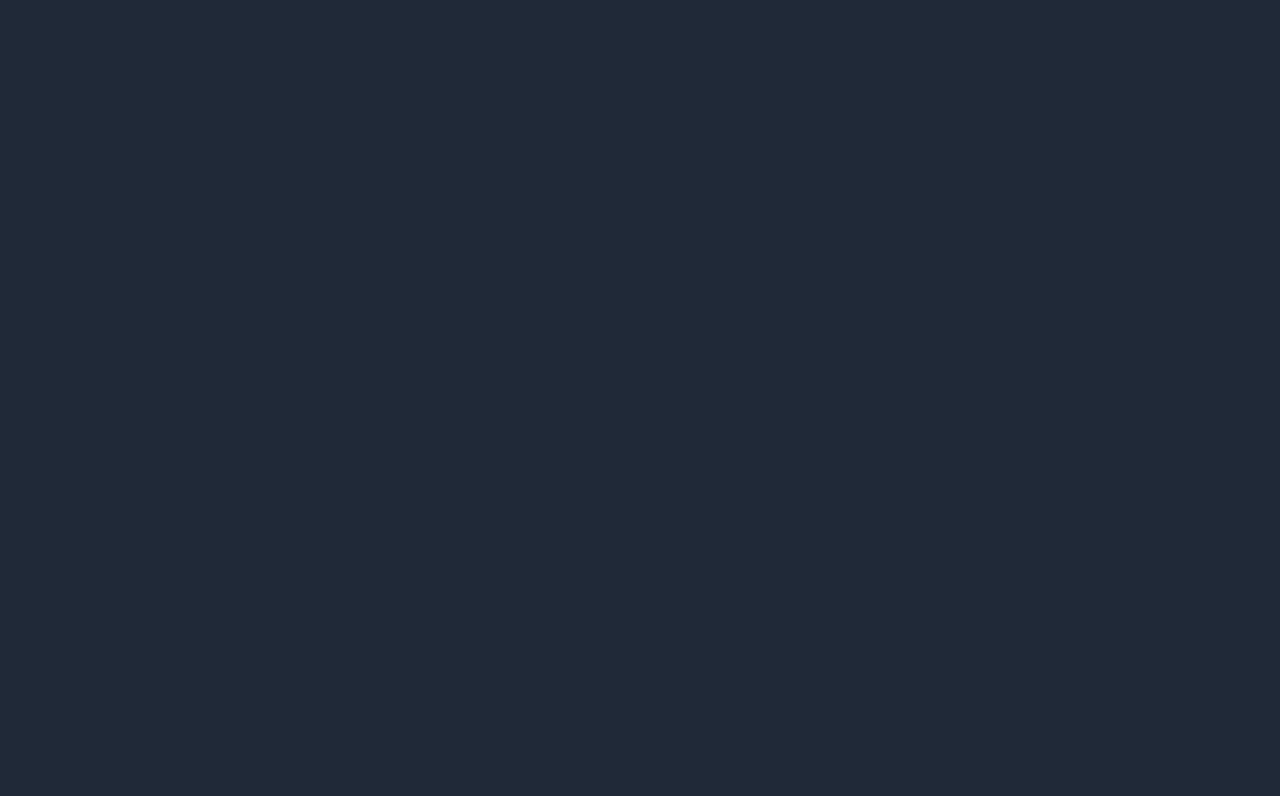
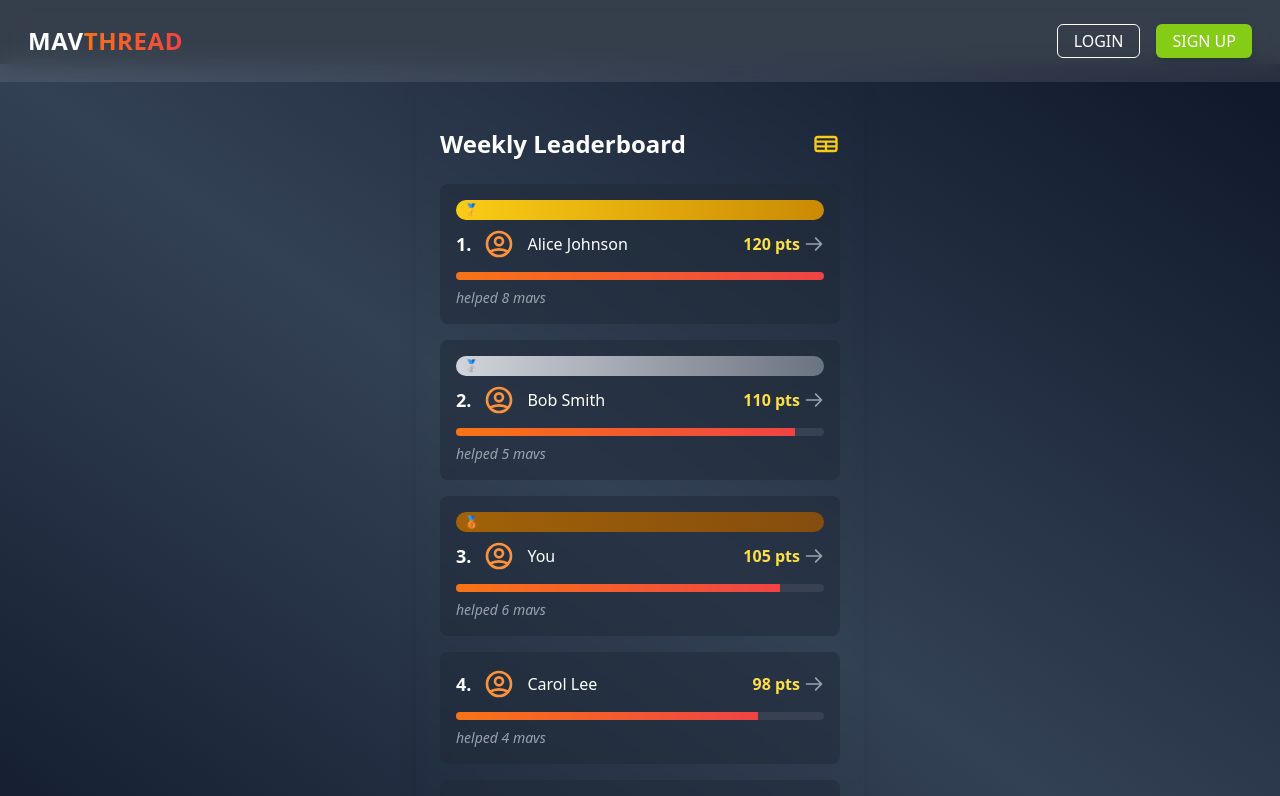
Before and after one commit to Saugat1017/MavThread, a React (Vite) app in the folder frontend/: page /leaderboard in a window 1280 px wide. Before the commit this address had no page. Shown: the top 796 px of the page. Built offline with nearby package versions, Linux system fonts and the light colour scheme.

Commit message:
WeeklyLeaderBoard Page Update

```diff
--- a/frontend/package.json
+++ b/frontend/package.json
@@ -11,6 +11,7 @@
   },
   "dependencies": {
     "@heroicons/react": "^1.0.6",
+    "framer-motion": "^12.23.6",
     "react": "^19.1.0",
     "react-dom": "^19.1.0",
     "react-router-dom": "^7.6.3",
--- a/frontend/src/App.jsx
+++ b/frontend/src/App.jsx
@@ -6,6 +6,7 @@ import HomePage from './pages/Home'
 import Signup from './pages/SignUp'
 import Login from './pages/Login'
 import Threads from './pages/Threads'
+import WeeklyLeaderboardPage from './pages/WeeklyLeaderBoardPage'
 
 
 export default function App() {
@@ -16,6 +17,7 @@ export default function App() {
         <Route path="/signup" element={<Signup />} />
         <Route path="/login" element={<Login />} />
         <Route path="/threads" element={<Threads />} />
+        <Route path="/leaderboard" element={<WeeklyLeaderboardPage />} />
 
       </Route>
     </Routes>
--- a/frontend/src/components/Footer/Footer.jsx
+++ b/frontend/src/components/Footer/Footer.jsx
@@ -1,4 +1,5 @@
 import React from "react";
+import { useNavigate } from "react-router-dom";
 import {
   ThumbUpIcon,
   HeartIcon,
@@ -10,29 +11,51 @@ import {
   UserCircleIcon,
 } from '@heroicons/react/outline'
 
-export default function Footer () {
-    return(
-        <>{/* 📱 Bottom Nav */}
+
+
+export default function Footer() {
+
+  const navigate = useNavigate()
+
+  const handleHomeClick = () => {
+    navigate("/")
+  }
+
+  const handleLeaderBoardClick = () => {
+    navigate("/leaderboard")
+  }
+
+  const handleSettingClick = () => {
+    navigate("/settings")
+  }
+
+  const handleProfileClick = () => {
+    navigate("/profile")
+  }
+
+
+  return (
+    <>{/* 📱 Bottom Nav */}
       <nav className="bg-gray-900 border-t border-gray-700 py-3 fixed bottom-0 inset-x-0">
         <div className="container mx-auto px-8 flex justify-between text-gray-500">
           <button className="flex flex-col items-center hover:text-orange-400 transition">
-            <HomeIcon className="h-6 w-6" />
+            <HomeIcon className="h-6 w-6" onClick={handleHomeClick}/>
             <span className="text-xs">Home</span>
           </button>
-          <button className="flex flex-col items-center hover:text-orange-400 transition">
+          <button className="flex flex-col items-center hover:text-orange-400 transition" onClick={handleLeaderBoardClick}>
             <TrophyIcon className="h-6 w-6" />
             <span className="text-xs">LeaderBoard</span>
           </button>
-          <button className="flex flex-col items-center hover:text-orange-400 transition">
+          <button className="flex flex-col items-center hover:text-orange-400 transition" onClick={handleSettingClick}>
             <CogIcon className="h-6 w-6" />
             <span className="text-xs">Settings</span>
           </button>
-          <button className="flex flex-col items-center hover:text-orange-400 transition">
+          <button className="flex flex-col items-center hover:text-orange-400 transition" onClick={handleProfileClick}>
             <UserCircleIcon className="h-6 w-6" />
             <span className="text-xs">Profile</span>
           </button>
         </div>
       </nav>
-      </>
-    )
+    </>
+  )
 }
--- /dev/null
+++ b/frontend/src/components/WeeklyLeaderBoard.jsx
@@ -0,0 +1,114 @@
+// src/components/WeeklyLeaderboard.jsx
+import React, { useState, useEffect } from 'react'
+import {
+  TableIcon as TrophyIcon,
+  UserCircleIcon,
+  ArrowRightIcon,
+} from '@heroicons/react/outline'
+import { useNavigate } from 'react-router-dom'
+
+const mockData = [
+  { id: 1, name: 'Alice Johnson', points: 120, helped:  8 },
+  { id: 2, name: 'Bob Smith',     points: 110, helped:  5 },
+  { id: 3, name: 'You',           points: 105, helped:  6 },
+  { id: 4, name: 'Carol Lee',     points:  98, helped:  4 },
+  { id: 5, name: 'Danielle Ray',  points:  92, helped:  3 },
+  { id: 6, name: 'Evan Cole',     points:  88, helped:  2 },
+]
+
+export default function WeeklyLeaderboard() {
+  const [leaders, setLeaders] = useState([])
+  const navigate = useNavigate()
+
+  useEffect(() => {
+    const top5 = [...mockData]
+      .sort((a, b) => b.points - a.points)
+      .slice(0, 5)
+    setLeaders(top5)
+  }, [])
+
+  const maxPoints = leaders[0]?.points || 1
+  const medalGradients = [
+    'from-yellow-400 to-yellow-600', // 🥇
+    'from-gray-300 to-gray-500',     // 🥈
+    'from-yellow-700 to-yellow-800', // 🥉
+  ]
+  const medals = ['🥇','🥈','🥉']
+
+  return (
+    <div className="max-w-md mx-auto bg-gray-850 bg-opacity-60 backdrop-blur-sm rounded-2xl p-6 shadow-xl pt-16">
+      {/* Header */}
+      <div className="flex items-center justify-between mb-6">
+        <h2 className="text-2xl font-bold text-white">Weekly Leaderboard</h2>
+        <TrophyIcon className="h-7 w-7 text-yellow-400" />
+      </div>
+
+      {/* List */}
+      <ol className="space-y-4">
+        {leaders.map((user, idx) => {
+          const pct = Math.round((user.points / maxPoints) * 100)
+          return (
+            <li
+              key={user.id}
+              onClick={() => navigate(`/profile/${user.id}`)}
+              className={`
+                flex flex-col bg-gray-800 bg-opacity-50 rounded-lg p-4
+                hover:bg-gray-700 hover:scale-105 transform transition
+                cursor-pointer
+              `}
+            >
+              {/* Top-3 Medal */}
+              {idx < 3 && (
+                <span
+                  className={`
+                    inline-block mb-2 px-2 py-0.5 rounded-full
+                    bg-gradient-to-r ${medalGradients[idx]}
+                    text-black text-xs font-semibold
+                  `}
+                >
+                  {medals[idx]}
+                </span>
+              )}
+
+              <div className="flex items-center justify-between">
+                <div className="flex items-center space-x-3">
+                  <span className="text-lg font-semibold text-white">{idx + 1}.</span>
+                  <UserCircleIcon className="h-8 w-8 text-orange-400" />
+                  <span className="font-medium text-white">{user.name}</span>
+                </div>
+                <div className="flex items-center space-x-1">
+                  <span className="text-yellow-300 font-semibold">{user.points} pts</span>
+                  <ArrowRightIcon className="h-5 w-5 text-gray-400" />
+                </div>
+              </div>
+
+              {/* Progress bar */}
+              <div className="mt-3 h-2 bg-gray-700 rounded-full overflow-hidden">
+                <div
+                  className="h-full bg-gradient-to-r from-orange-500 to-red-500"
+                  style={{ width: `${pct}%` }}
+                />
+              </div>
+
+              {/* Helped count */}
+              <p className="mt-2 text-gray-400 text-sm italic">
+                helped {user.helped} mav{user.helped > 1 ? 's' : ''}
+              </p>
+            </li>
+          )
+        })}
+      </ol>
+
+      {/* View Full */}
+      <div className="mt-6 text-center">
+        <button
+          onClick={() => navigate('/leaderboard')}
+          className="inline-flex items-center space-x-1 text-sm text-lime-400 hover:underline"
+        >
+          <span>View Full Leaderboard</span>
+          <ArrowRightIcon className="h-4 w-4" />
+        </button>
+      </div>
+    </div>
+  )
+}
--- a/frontend/src/pages/Threads.jsx
+++ b/frontend/src/pages/Threads.jsx
@@ -70,7 +70,7 @@ export default function ThreadsPage() {
   }
 
   return (
-    <div className="min-h-screen bg-gradient-to-br from-gray-900 via-gray-800 to-gray-900 text-gray-100 flex flex-col">
+    <div className="min-h-screen bg-gradient-to-tr from-slate-900 via-slate-700 to-slate-900 text-gray-100 flex flex-col">
       <div className="container mx-auto px-4 py-6 flex-1 space-y-6">
         {/* Top Bar */}
         <div className="flex justify-between items-center mb-4 pt-8">
--- /dev/null
+++ b/frontend/src/pages/WeeklyLeaderBoardPage.jsx
@@ -0,0 +1,14 @@
+// src/components/WeeklyLeaderboard.jsx
+import React, { useState, useEffect } from 'react'
+import WeeklyLeaderBoard from "../components/WeeklyLeaderBoard"
+
+
+export default function WeeklyLeaderBoardPage() {
+    return (
+
+        <div className='bg-gradient-to-tr from-slate-900 via-slate-700 to-slate-900 min-h-screen'>
+            <WeeklyLeaderBoard />
+        </div>
+    )
+
+}
```
Also changed, not shown: 1 other file (tests, documents, lock files or other folders).
